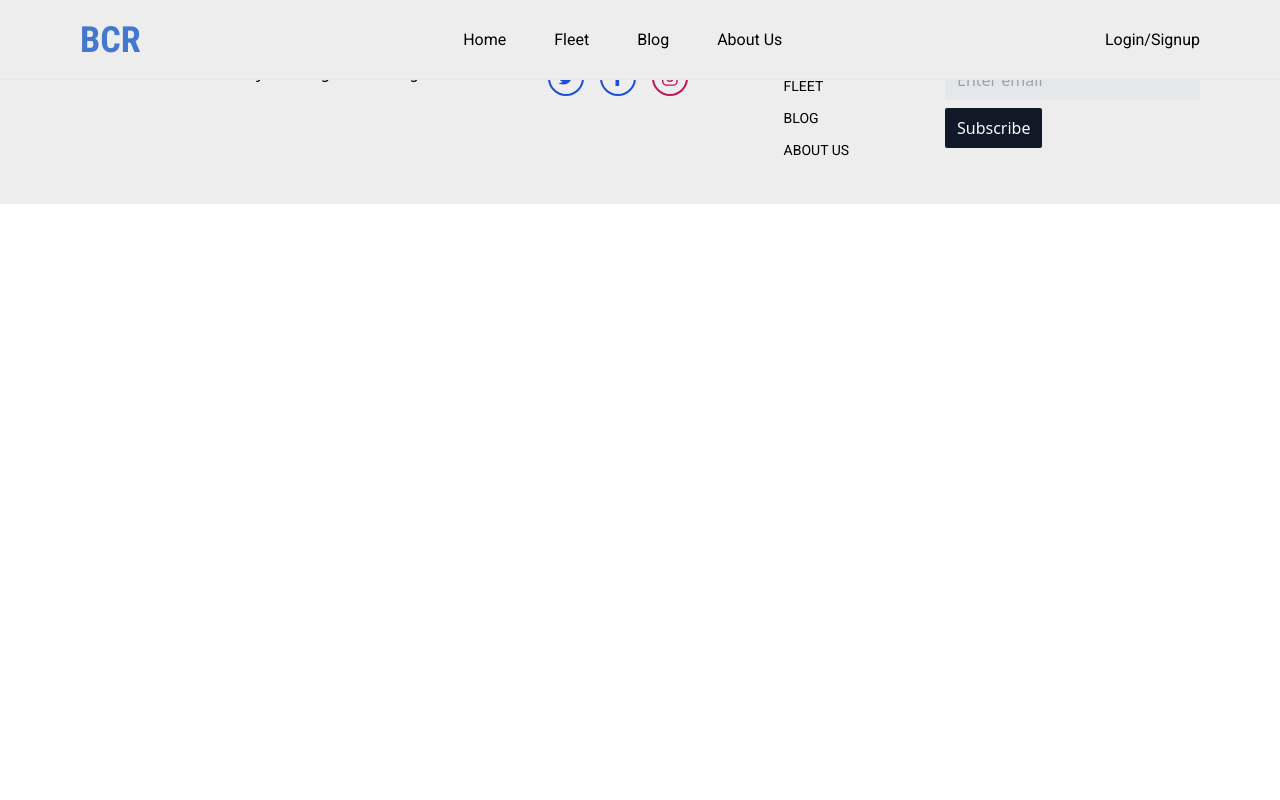
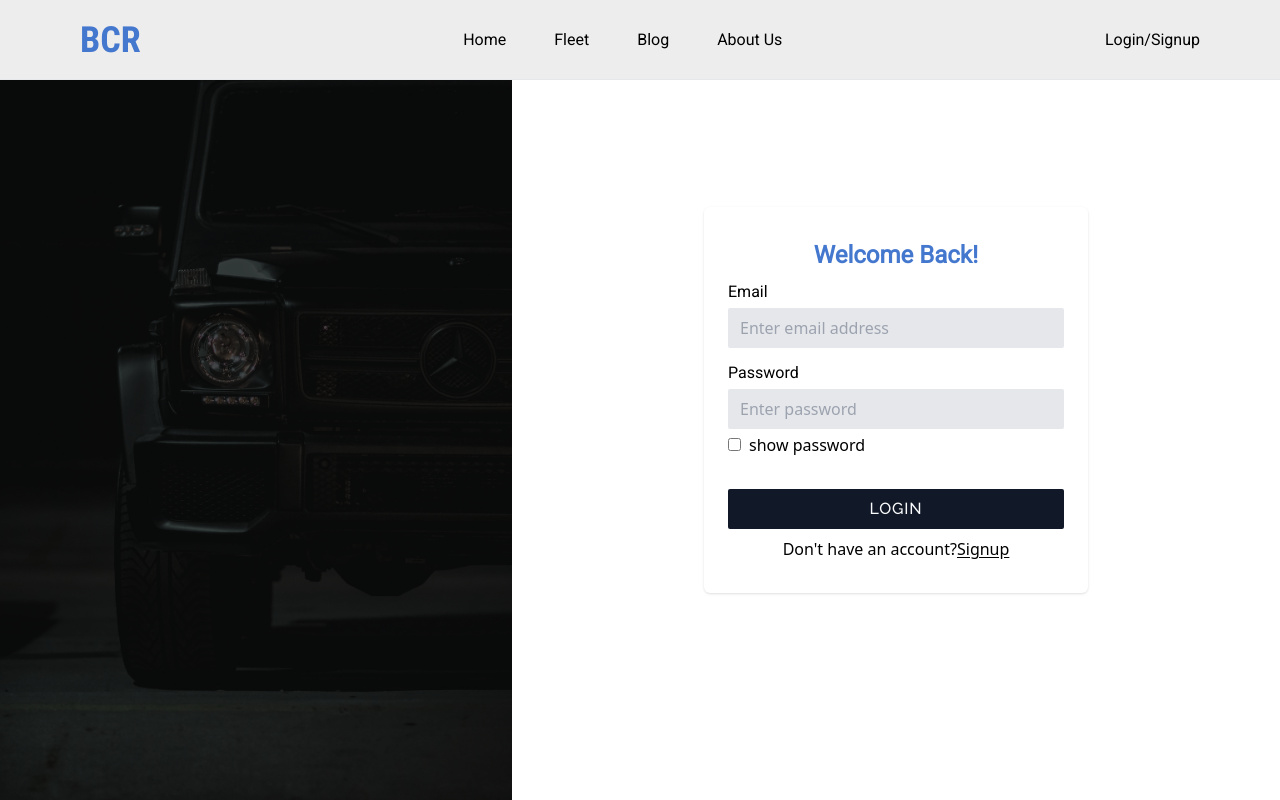
Before and after one commit to devmarvis/Car-Rental-Web-App, a React (Vite) app: page /login in a window 1280 px wide. Shown: the top 800 px of the page. Built offline with nearby package versions, Linux system fonts and the light colour scheme; no server answers.

Commit message:
working on react 'fake' authentication

```diff
--- a/src/App.jsx
+++ b/src/App.jsx
@@ -14,6 +14,8 @@ import "aos/dist/aos.css"
 import Payment from "./Pages/Payment"
 import { AppProvider } from "./Context/AppContext"
 import Successful from "./Pages/Successful"
+import Login from "./Pages/Login"
+import SignIn from "./Components/SignIn"
 
 
 
@@ -50,6 +52,15 @@ const router = createBrowserRouter(createRoutesFromElements(
     path="*"
     element={<section></section>}
      />
+    <Route
+    path="login"
+    element={<Login />}
+    >
+      <Route
+      index
+      element={<SignIn />}
+      />
+    </Route>
   </Route>
 ))
 
--- a/src/Components/Navbar.jsx
+++ b/src/Components/Navbar.jsx
@@ -1,9 +1,12 @@
-import { Link, NavLink } from "react-router-dom"
+import { Link, NavLink, useNavigate } from "react-router-dom"
 import { Close, Hamburger } from "../assets/icons"
 import { useState } from "react"
+import { useAppContext } from "../Context/AppContext";
 
 const Navbar = () => {
     const [showNav, setShowNav] = useState(false);
+    const navigate = useNavigate()
+    const { loginDetails } =  useAppContext();
 
     function handleActiveLink({isActive}){
         return {
@@ -13,6 +16,11 @@ const Navbar = () => {
 
     function handleMobileNavbar(){
         setShowNav(prev => !prev);
+    }
+
+    function handleLoginBtn(){
+        navigate("login");
+        setShowNav(false)
     }
 
   return (
@@ -39,9 +47,15 @@ const Navbar = () => {
             onClick={() => setShowNav(false)}
             style={handleActiveLink}
             >About Us</NavLink>
-            <button className="sm:hidden block">Login/Signup</button>
+            {loginDetails ? <button
+            className="sm:hidden block">Logout</button> : <button
+            onClick={handleLoginBtn}
+            className="sm:hidden block">Login/Signup</button>}
         </ul>
-        <button className="hidden sm:block">Login/Signup</button>
+        {loginDetails ? <button
+            className="hidden sm:block">Logout</button> : <button
+        onClick={handleLoginBtn}
+        className="hidden sm:block">Login/Signup</button>}
         <div className=" cursor-pointer block sm:hidden">
         {showNav ? <Close navController={handleMobileNavbar} /> : <Hamburger navController={handleMobileNavbar} />}
         </div>
--- /dev/null
+++ b/src/Components/SignIn.jsx
@@ -0,0 +1,72 @@
+import { useState } from "react"
+import {Link, useNavigate} from"react-router-dom"
+import { useAppContext } from "../Context/AppContext"
+
+const SignIn = () => {
+  const [credentials, setCredentials] = useState({
+    email: "",
+    password: "",
+  })
+  const [errorMessage, setErrorMessage] = useState("")
+   const { handleLogin, loginDetails }  = useAppContext();
+   const navigate = useNavigate();
+
+  function handleChange(e){
+    const {value, name} = e.target;
+    setCredentials(prev => (
+      {
+        ...prev,
+        [name]: value,
+      }
+    ))
+  }
+
+  function handleSubmit(e){
+    e.preventDefault();
+    handleLogin(credentials)
+
+    //Fake Authentication
+    if(!loginDetails.email || !loginDetails.password){
+      setErrorMessage("Please enter valid login details")
+    }else{
+      navigate("/", {replace: true})
+    }
+  }
+
+
+  return (
+    <div className="lg:w-[50%] md:w-[78%] w-[86%] h-auto mx-auto shadow py-8 px-6 rounded-md">
+      <h3 className="text-center text-2xl font-semibold font-['Roboto'] mb-2 text-[#4477CE]">Welcome Back!</h3>
+      {errorMessage && <p className=" text-red-500 text-center">{errorMessage}</p>}
+      <form
+      onSubmit={handleSubmit}
+    className="w-full h-auto flex flex-col"
+    >
+      <div className="w-full mb-3">
+        <label htmlFor="email" className=" font-['Roboto'] font-medium">Email</label>
+        <input
+        value={credentials.email}
+        onChange={handleChange}
+        className=" bg-gray-200 rounded-sm px-3 p-2 block w-full mt-1"
+        type="email" name="email" id="email" placeholder="Enter email address"
+         />
+      </div>
+      <div className="w-full mb-3">
+        <label htmlFor="password" className=" font-['Roboto'] font-medium">Password</label>
+        <input
+        value={credentials.password}
+        onChange={handleChange}
+        className=" bg-gray-200 rounded-sm px-3 p-2 block w-full mt-1 mb-1"
+        type="password" name="password" id="password"
+        placeholder="Enter password"
+         />
+         <input type="checkbox" id="showPassword" />
+         <label htmlFor="showPassword" className="ml-2">show password</label>
+      </div>
+      <button className=" p-2 px-4 bg-gray-900 text-gray-50 uppercase font-['Raleway'] font-medium tracking-wider rounded-sm mt-5 mb-2">LOGIN</button>
+    </form>
+    <p className="text-center">Don't have an account?<Link className=" underline underline-offset-2">Signup</Link> </p>
+    </div>
+  )
+}
+export default SignIn
--- a/src/Context/AppContext.jsx
+++ b/src/Context/AppContext.jsx
@@ -10,6 +10,7 @@ export const useAppContext = () => {
 export const AppProvider = ({children}) => {
     const [formDetails, setFormDetails] = useState(null);
     const [selectedCar, setSelectedCar] = useState(null);
+    const [loginDetails, setLoginDetails] = useState(null);
 
     function selectCar(car){
         setSelectedCar(car);
@@ -18,9 +19,16 @@ export const AppProvider = ({children}) => {
     function handleBookingForm(details){
         setFormDetails(details)
     }
+
+    function handleLogin(credentials){
+        setLoginDetails(credentials);
+    }
+
+
+
     return (
         <AppContext.Provider value={{
-            formDetails, selectedCar, selectCar, handleBookingForm,
+            formDetails, selectedCar, selectCar, handleBookingForm, loginDetails, handleLogin,
         }}>
             {children}
         </AppContext.Provider>
--- /dev/null
+++ b/src/Pages/Login.jsx
@@ -0,0 +1,20 @@
+import loginBg from "../assets/images/loginBg.jpg"
+import { Outlet } from "react-router-dom"
+
+const Login = () => {
+  return (
+    <section className="w-full h-screen flex">
+        <div
+        style={{
+            backgroundImage: `url(${loginBg})`
+        }}
+        className="hidden md:block -z-10 after:-z-20 relative w-2/5 h-full bg-cover bg-left after:absolute after:w-full after:h-full after:top-0 after:left-0 after:bg-black after:opacity-70 p-7 sm:px-20 pt-28">
+            <h4 className="text-white"></h4>
+        </div>
+        <div className="w-full md:w-3/5 flex justify-center items-center">
+          <Outlet />
+        </div>
+    </section>
+  )
+}
+export default Login
```
Also changed, not shown: src/assets/images/loginBg.jpg (added).
